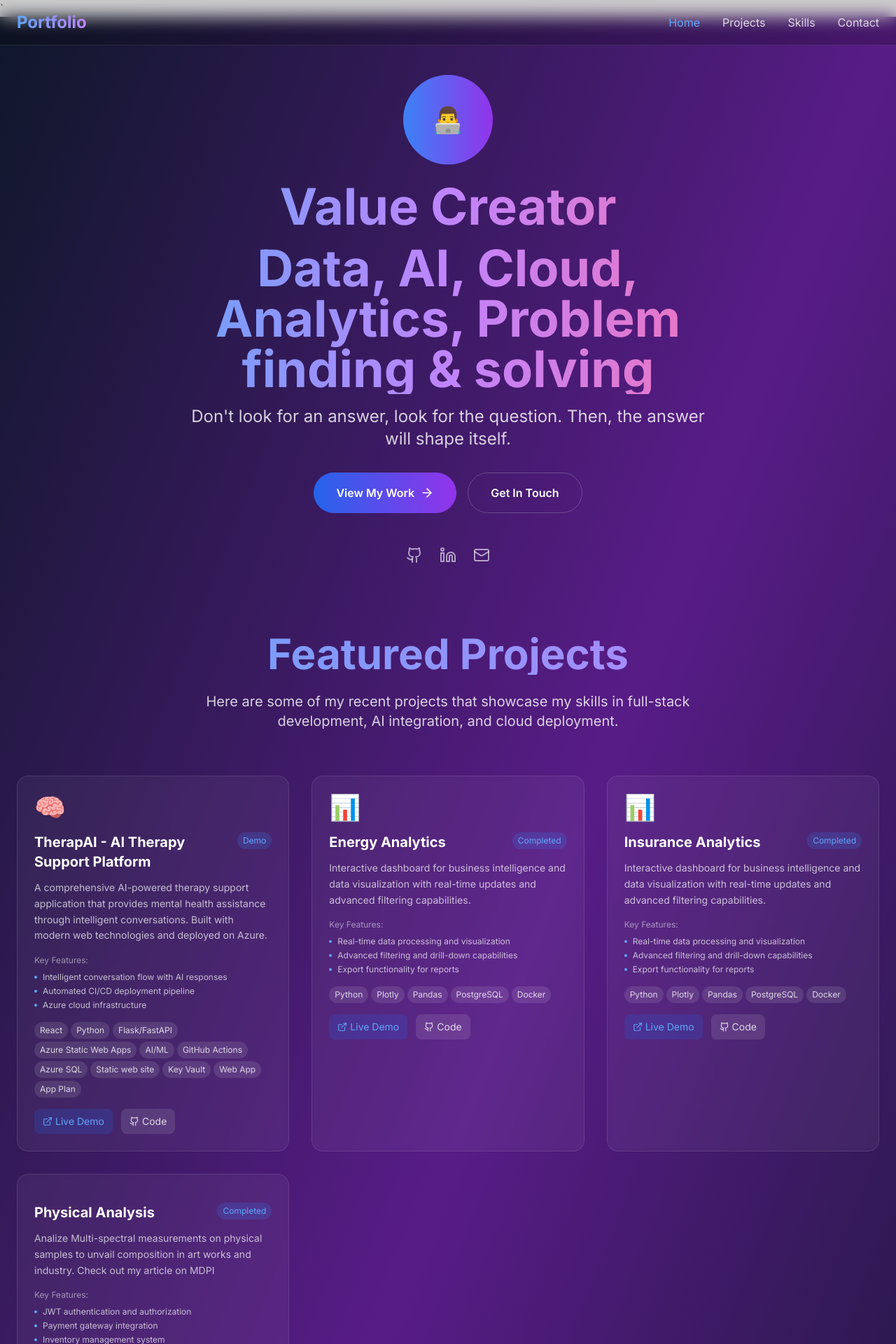
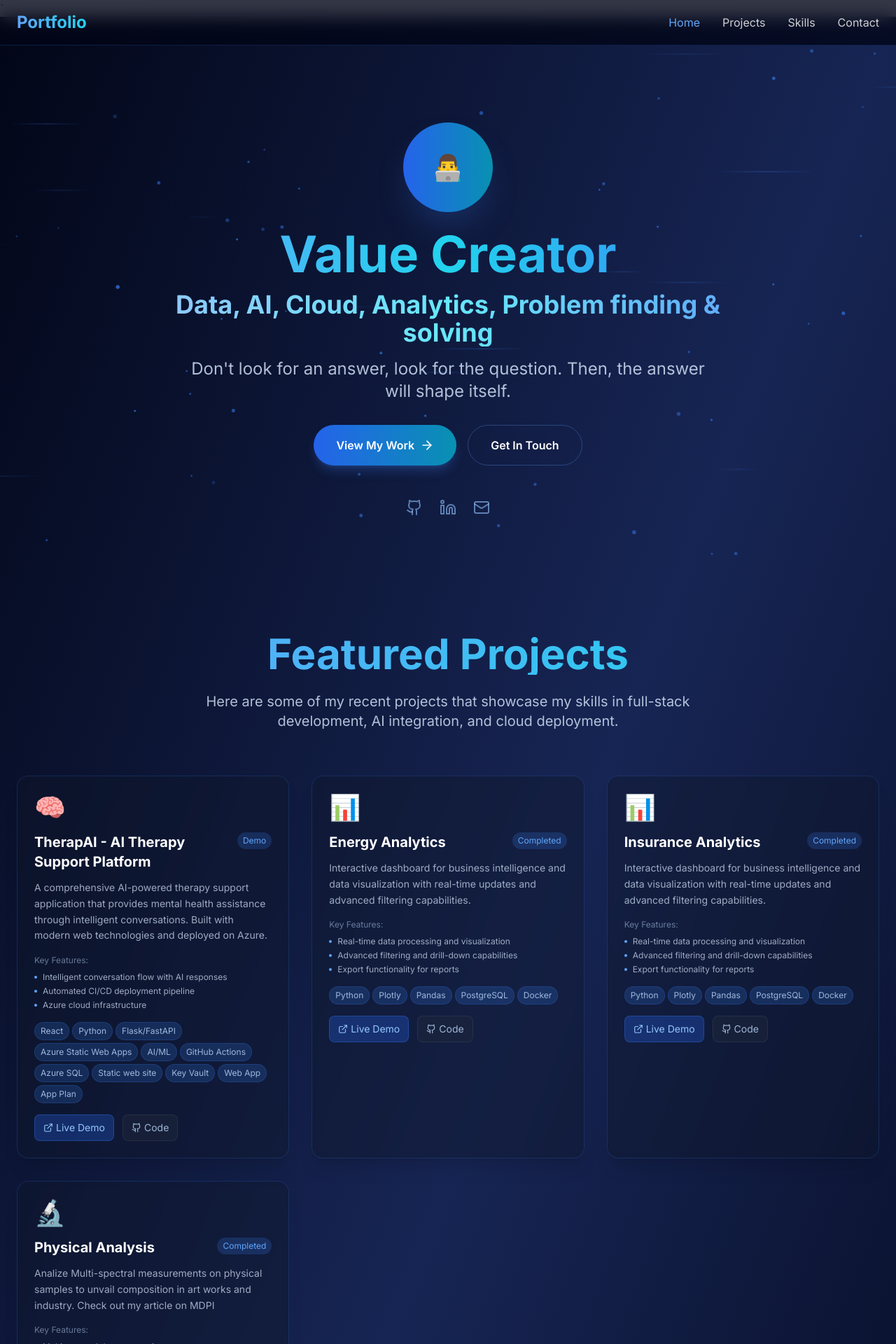
Before and after one commit to RicZit/PortfolioHomePage, a React (Create React App) app: page / in a window 1280 px wide. Shown: the top 1920 px of the page at 70% size. Built offline with nearby package versions, Linux system fonts and the light colour scheme.

Commit message:
edited background for home

```diff
--- a/src/App.jsx
+++ b/src/App.jsx
@@ -1,5 +1,132 @@
-import React, { useState, useEffect } from 'react';
+import React, { useState, useEffect, useRef } from 'react';
 import { Github, ExternalLink, Mail, Linkedin, ArrowRight } from 'lucide-react';
+
+const DataBackground = () => {
+  const canvasRef = useRef(null);
+
+  useEffect(() => {
+    const canvas = canvasRef.current;
+    if (!canvas) return;
+
+    const ctx = canvas.getContext('2d');
+    const resizeCanvas = () => {
+      canvas.width = window.innerWidth;
+      canvas.height = window.innerHeight;
+    };
+
+    resizeCanvas();
+    window.addEventListener('resize', resizeCanvas);
+
+    // Network nodes
+    const nodes = [];
+    const connections = [];
+
+    // Create nodes
+    for (let i = 0; i < 50; i++) {
+      nodes.push({
+        x: Math.random() * canvas.width,
+        y: Math.random() * canvas.height,
+        vx: (Math.random() - 0.5) * 0.5,
+        vy: (Math.random() - 0.5) * 0.5,
+        size: Math.random() * 2 + 1,
+        opacity: Math.random() * 0.5 + 0.2
+      });
+    }
+
+    // Data streams
+    const dataStreams = [];
+    for (let i = 0; i < 20; i++) {
+      dataStreams.push({
+        x: Math.random() * canvas.width,
+        y: Math.random() * canvas.height,
+        speed: Math.random() * 2 + 1,
+        length: Math.random() * 100 + 50,
+        opacity: Math.random() * 0.3 + 0.1
+      });
+    }
+
+    const animate = () => {
+      ctx.clearRect(0, 0, canvas.width, canvas.height);
+
+      // Draw connections between close nodes
+      ctx.strokeStyle = 'rgba(59, 130, 246, 0.1)';
+      ctx.lineWidth = 1;
+
+      for (let i = 0; i < nodes.length; i++) {
+        for (let j = i + 1; j < nodes.length; j++) {
+          const dx = nodes[i].x - nodes[j].x;
+          const dy = nodes[i].y - nodes[j].y;
+          const distance = Math.sqrt(dx * dx + dy * dy);
+
+          if (distance < 150) {
+            ctx.globalAlpha = (1 - distance / 150) * 0.3;
+            ctx.beginPath();
+            ctx.moveTo(nodes[i].x, nodes[i].y);
+            ctx.lineTo(nodes[j].x, nodes[j].y);
+            ctx.stroke();
+          }
+        }
+      }
+
+      // Draw nodes
+      nodes.forEach(node => {
+        ctx.globalAlpha = node.opacity;
+        ctx.fillStyle = '#3b82f6';
+        ctx.beginPath();
+        ctx.arc(node.x, node.y, node.size, 0, Math.PI * 2);
+        ctx.fill();
+
+        // Update position
+        node.x += node.vx;
+        node.y += node.vy;
+
+        // Bounce off edges
+        if (node.x < 0 || node.x > canvas.width) node.vx *= -1;
+        if (node.y < 0 || node.y > canvas.height) node.vy *= -1;
+      });
+
+      // Draw data streams
+      ctx.globalAlpha = 0.6;
+      dataStreams.forEach(stream => {
+        const gradient = ctx.createLinearGradient(stream.x, stream.y, stream.x + stream.length, stream.y);
+        gradient.addColorStop(0, `rgba(59, 130, 246, 0)`);
+        gradient.addColorStop(0.5, `rgba(59, 130, 246, ${stream.opacity})`);
+        gradient.addColorStop(1, `rgba(59, 130, 246, 0)`);
+
+        ctx.strokeStyle = gradient;
+        ctx.lineWidth = 2;
+        ctx.beginPath();
+        ctx.moveTo(stream.x, stream.y);
+        ctx.lineTo(stream.x + stream.length, stream.y);
+        ctx.stroke();
+
+        // Move stream
+        stream.x += stream.speed;
+        if (stream.x > canvas.width + stream.length) {
+          stream.x = -stream.length;
+          stream.y = Math.random() * canvas.height;
+        }
+      });
+
+      ctx.globalAlpha = 1;
+      requestAnimationFrame(animate);
+    };
+
+    animate();
+
+    return () => {
+      window.removeEventListener('resize', resizeCanvas);
+    };
+  }, []);
+
+  return (
+    <canvas
+      ref={canvasRef}
+      className="fixed inset-0 pointer-events-none"
+      style={{ zIndex: 1 }}
+    />
+  );
+};
 
 const App = () => {
   const [activeSection, setActiveSection] = useState('home');
@@ -83,14 +210,14 @@ const App = () => {
       technologies: ['Python', 'MatLab'],
       liveUrl: '#',
       githubUrl: '#',
-      image: '',
+      image: '🔬',
       status: 'Completed',
       category: 'Data Science',
       highlights: [
-        'JWT authentication and authorization',
-        'Payment gateway integration',
-        'Inventory management system',
-        'Comprehensive API documentation'
+        'Multi-spectral data processing',
+        'Advanced analytical algorithms',
+        'Research publication quality',
+        'Industry application ready'
       ]
     }
   ];
@@ -109,12 +236,30 @@ const App = () => {
   };
 
   return (
-    <div className="min-h-screen bg-gradient-to-br from-slate-900 via-purple-900 to-slate-900 text-white">
+    <div className="min-h-screen bg-gradient-to-br from-slate-950 via-blue-950 to-slate-950 text-white relative overflow-hidden">
+      {/* Data-themed background */}
+      <DataBackground />
+
+      {/* Grid pattern overlay */}
+      <div
+        className="fixed inset-0 opacity-10 pointer-events-none"
+        style={{
+          backgroundImage: `
+            linear-gradient(rgba(59, 130, 246, 0.1) 1px, transparent 1px),
+            linear-gradient(90deg, rgba(59, 130, 246, 0.1) 1px, transparent 1px)
+          `,
+          backgroundSize: '50px 50px',
+          zIndex: 2
+        }}
+      />
+
+      {/* Main content with higher z-index */}
+      <div className="relative" style={{ zIndex: 3 }}>
         {/* Navigation */}
-      <nav className="fixed top-0 w-full bg-black/20 backdrop-blur-md border-b border-white/10 z-50">
+        <nav className="fixed top-0 w-full bg-slate-950/80 backdrop-blur-md border-b border-blue-500/20 z-50">
           <div className="max-w-7xl mx-auto px-6 py-4">
             <div className="flex justify-between items-center">
-            <div className="text-2xl font-bold bg-gradient-to-r from-blue-400 to-purple-400 bg-clip-text text-transparent">
+              <div className="text-2xl font-bold bg-gradient-to-r from-blue-400 to-cyan-400 bg-clip-text text-transparent">
                 Portfolio
               </div>
               <div className="hidden md:flex space-x-8">
@@ -140,16 +285,16 @@ const App = () => {
             isVisible.home ? 'translate-y-0 opacity-100' : 'translate-y-10 opacity-0'
           }`}>
             <div className="mb-8">
-            <div className="w-32 h-32 mx-auto mb-6 bg-gradient-to-r from-blue-500 to-purple-600 rounded-full flex items-center justify-center text-4xl">
+              <div className="w-32 h-32 mx-auto mb-6 bg-gradient-to-r from-blue-600 to-cyan-600 rounded-full flex items-center justify-center text-4xl shadow-2xl shadow-blue-500/25">
                 👨‍💻
               </div>
-            <h1 className="text-5xl md:text-7xl font-bold mb-4 bg-gradient-to-r from-blue-400 via-purple-400 to-pink-400 bg-clip-text text-transparent">
+              <h1 className="text-5xl md:text-7xl font-bold mb-4 bg-gradient-to-r from-blue-400 via-cyan-400 to-blue-500 bg-clip-text text-transparent">
                 Value Creator
               </h1>
-            <h2 className="text-3xl md:text-7xl font-bold mb-4 bg-gradient-to-r from-blue-400 via-purple-400 to-pink-400 bg-clip-text text-transparent">
+              <h2 className="text-2xl md:text-4xl font-bold mb-4 bg-gradient-to-r from-blue-300 via-cyan-300 to-blue-400 bg-clip-text text-transparent">
                 Data, AI, Cloud, Analytics, Problem finding & solving
               </h2>
-            <p className="text-xl md:text-2xl text-white/80 mb-8 max-w-3xl mx-auto">
+              <p className="text-xl md:text-2xl text-blue-100/80 mb-8 max-w-3xl mx-auto">
                 Don't look for an answer, look for the question. Then, the answer will shape itself.
               </p>
             </div>
@@ -157,27 +302,27 @@ const App = () => {
             <div className="flex flex-col sm:flex-row gap-4 justify-center mb-12">
               <button
                 onClick={() => scrollToSection('projects')}
-              className="group bg-gradient-to-r from-blue-600 to-purple-600 hover:from-blue-500 hover:to-purple-500 px-8 py-4 rounded-full font-semibold transition-all duration-300 transform hover:scale-105 flex items-center justify-center"
+                className="group bg-gradient-to-r from-blue-600 to-cyan-600 hover:from-blue-500 hover:to-cyan-500 px-8 py-4 rounded-full font-semibold transition-all duration-300 transform hover:scale-105 flex items-center justify-center shadow-lg shadow-blue-500/25"
               >
                 View My Work
                 <ArrowRight className="ml-2 group-hover:translate-x-1 transition-transform" size={20} />
               </button>
               <a
-              href="mailto:your.email@example.com"
-              className="border border-white/20 hover:border-white/40 px-8 py-4 rounded-full font-semibold transition-all duration-300 hover:bg-white/5"
+                href="mailto:riccardomaria.zito@gmail.com"
+                className="border border-blue-400/30 hover:border-blue-400/60 px-8 py-4 rounded-full font-semibold transition-all duration-300 hover:bg-blue-500/10 backdrop-blur-sm"
               >
                 Get In Touch
               </a>
             </div>
 
             <div className="flex justify-center space-x-6">
-            <a href="https://github.com/yourusername" className="text-white/60 hover:text-white transition-colors">
+              <a href="https://github.com/yourusername" className="text-blue-300/60 hover:text-blue-300 transition-colors">
                 <Github size={24} />
               </a>
-            <a href="https://linkedin.com/in/yourprofile" className="text-white/60 hover:text-white transition-colors">
+              <a href="https://linkedin.com/in/yourprofile" className="text-blue-300/60 hover:text-blue-300 transition-colors">
                 <Linkedin size={24} />
               </a>
-            <a href="mailto:your.email@example.com" className="text-white/60 hover:text-white transition-colors">
+              <a href="mailto:riccardomaria.zito@gmail.com" className="text-blue-300/60 hover:text-blue-300 transition-colors">
                 <Mail size={24} />
               </a>
             </div>
@@ -190,10 +335,10 @@ const App = () => {
             <div className={`text-center mb-16 transform transition-all duration-1000 ${
               isVisible.projects ? 'translate-y-0 opacity-100' : 'translate-y-10 opacity-0'
             }`}>
-            <h2 className="text-4xl md:text-6xl font-bold mb-6 bg-gradient-to-r from-blue-400 to-purple-400 bg-clip-text text-transparent">
+              <h2 className="text-4xl md:text-6xl font-bold mb-6 bg-gradient-to-r from-blue-400 to-cyan-400 bg-clip-text text-transparent">
                 Featured Projects
               </h2>
-            <p className="text-xl text-white/80 max-w-3xl mx-auto">
+              <p className="text-xl text-blue-100/80 max-w-3xl mx-auto">
                 Here are some of my recent projects that showcase my skills in full-stack development, AI integration, and cloud deployment.
               </p>
             </div>
@@ -202,7 +347,7 @@ const App = () => {
               {projects.map((project, index) => (
                 <div
                   key={project.id}
-                className={`group bg-white/5 backdrop-blur-sm border border-white/10 rounded-2xl p-6 hover:bg-white/10 transition-all duration-500 transform hover:-translate-y-2 ${
+                  className={`group bg-slate-900/40 backdrop-blur-sm border border-blue-500/20 rounded-2xl p-6 hover:bg-slate-900/60 hover:border-blue-400/40 transition-all duration-500 transform hover:-translate-y-2 shadow-xl hover:shadow-2xl hover:shadow-blue-500/10 ${
                     isVisible.projects ? 'translate-y-0 opacity-100' : 'translate-y-10 opacity-0'
                   }`}
                   style={{ transitionDelay: `${index * 200}ms` }}
@@ -221,13 +366,13 @@ const App = () => {
                     </span>
                   </div>
 
-                <p className="text-white/70 mb-4 text-sm leading-relaxed">
+                  <p className="text-blue-100/70 mb-4 text-sm leading-relaxed">
                     {project.description}
                   </p>
 
                   <div className="mb-4">
-                  <div className="text-xs text-white/50 mb-2">Key Features:</div>
-                  <ul className="text-xs text-white/70 space-y-1">
+                    <div className="text-xs text-blue-200/50 mb-2">Key Features:</div>
+                    <ul className="text-xs text-blue-100/70 space-y-1">
                       {project.highlights.slice(0, 3).map((highlight, i) => (
                         <li key={i} className="flex items-center">
                           <div className="w-1 h-1 bg-blue-400 rounded-full mr-2"></div>
@@ -241,7 +386,7 @@ const App = () => {
                     {project.technologies.map((tech) => (
                       <span
                         key={tech}
-                      className="text-xs bg-white/10 text-white/80 px-2 py-1 rounded-full"
+                        className="text-xs bg-blue-500/20 text-blue-200/80 px-2 py-1 rounded-full border border-blue-500/20"
                       >
                         {tech}
                       </span>
@@ -253,7 +398,7 @@ const App = () => {
                       href={project.liveUrl}
                       target="_blank"
                       rel="noopener noreferrer"
-                    className="flex items-center text-sm bg-blue-600/20 hover:bg-blue-600/30 text-blue-400 px-3 py-2 rounded-lg transition-colors"
+                      className="flex items-center text-sm bg-blue-600/30 hover:bg-blue-600/40 text-blue-300 px-3 py-2 rounded-lg transition-colors border border-blue-500/30"
                     >
                       <ExternalLink size={14} className="mr-1" />
                       Live Demo
@@ -262,7 +407,7 @@ const App = () => {
                       href={project.githubUrl}
                       target="_blank"
                       rel="noopener noreferrer"
-                    className="flex items-center text-sm bg-white/10 hover:bg-white/20 text-white/80 px-3 py-2 rounded-lg transition-colors"
+                      className="flex items-center text-sm bg-slate-800/50 hover:bg-slate-700/50 text-blue-200/80 px-3 py-2 rounded-lg transition-colors border border-slate-600/30"
                     >
                       <Github size={14} className="mr-1" />
                       Code
@@ -275,15 +420,15 @@ const App = () => {
         </section>
 
         {/* Skills Section */}
-      <section id="skills" className="py-20 px-6 bg-black/20">
+        <section id="skills" className="py-20 px-6 bg-slate-950/20">
           <div className="max-w-7xl mx-auto">
             <div className={`text-center mb-16 transform transition-all duration-1000 ${
               isVisible.skills ? 'translate-y-0 opacity-100' : 'translate-y-10 opacity-0'
             }`}>
-            <h2 className="text-4xl md:text-6xl font-bold mb-6 bg-gradient-to-r from-purple-400 to-pink-400 bg-clip-text text-transparent">
+              <h2 className="text-4xl md:text-6xl font-bold mb-6 bg-gradient-to-r from-cyan-400 to-blue-400 bg-clip-text text-transparent">
                 Technical Skills
               </h2>
-            <p className="text-xl text-white/80 max-w-3xl mx-auto">
+              <p className="text-xl text-blue-100/80 max-w-3xl mx-auto">
                 A comprehensive toolkit for building modern, scalable applications across the full technology stack.
               </p>
             </div>
@@ -292,17 +437,17 @@ const App = () => {
               {skills.map((skillGroup, index) => (
                 <div
                   key={skillGroup.category}
-                className={`bg-white/5 backdrop-blur-sm border border-white/10 rounded-xl p-6 hover:bg-white/10 transition-all duration-500 ${
+                  className={`bg-slate-900/40 backdrop-blur-sm border border-blue-500/20 rounded-xl p-6 hover:bg-slate-900/60 hover:border-blue-400/40 transition-all duration-500 shadow-lg hover:shadow-xl hover:shadow-blue-500/10 ${
                     isVisible.skills ? 'translate-y-0 opacity-100' : 'translate-y-10 opacity-0'
                   }`}
                   style={{ transitionDelay: `${index * 150}ms` }}
                 >
-                <h3 className="text-lg font-semibold mb-4 text-purple-400">
+                  <h3 className="text-lg font-semibold mb-4 text-cyan-400">
                     {skillGroup.category}
                   </h3>
                   <ul className="space-y-2">
                     {skillGroup.items.map((skill) => (
-                    <li key={skill} className="text-white/80 text-sm">
+                      <li key={skill} className="text-blue-100/80 text-sm">
                         {skill}
                       </li>
                     ))}
@@ -322,14 +467,14 @@ const App = () => {
               <h2 className="text-4xl md:text-6xl font-bold mb-6 bg-gradient-to-r from-green-400 to-blue-400 bg-clip-text text-transparent">
                 Let's Work Together
               </h2>
-            <p className="text-xl text-white/80 mb-8 max-w-2xl mx-auto">
+              <p className="text-xl text-blue-100/80 mb-8 max-w-2xl mx-auto">
                 I'm always interested in new opportunities and exciting projects. Let's discuss how we can bring your ideas to life.
               </p>
 
               <div className="flex flex-col sm:flex-row gap-6 justify-center mb-8">
                 <a
                   href="mailto:riccardomaria.zito@gmail.com"
-                className="group bg-gradient-to-r from-green-600 to-blue-600 hover:from-green-500 hover:to-blue-500 px-8 py-4 rounded-full font-semibold transition-all duration-300 transform hover:scale-105 flex items-center justify-center"
+                  className="group bg-gradient-to-r from-green-600 to-blue-600 hover:from-green-500 hover:to-blue-500 px-8 py-4 rounded-full font-semibold transition-all duration-300 transform hover:scale-105 flex items-center justify-center shadow-lg shadow-green-500/25"
                 >
                   <Mail className="mr-2" size={20} />
                   Get in touch
@@ -338,14 +483,14 @@ const App = () => {
                   href="https://linkedin.com/in/yourprofile"
                   target="_blank"
                   rel="noopener noreferrer"
-                className="border border-white/20 hover:border-white/40 px-8 py-4 rounded-full font-semibold transition-all duration-300 hover:bg-white/5 flex items-center justify-center"
+                  className="border border-blue-400/30 hover:border-blue-400/60 px-8 py-4 rounded-full font-semibold transition-all duration-300 hover:bg-blue-500/10 backdrop-blur-sm flex items-center justify-center"
                 >
                   <Linkedin className="mr-2" size={20} />
                   Visit
                 </a>
               </div>
 
-            <p className="text-white/60">
+              <p className="text-blue-200/60">
                 Based in Milan, Lombardy, IT
               </p>
             </div>
@@ -353,11 +498,12 @@ const App = () => {
         </section>
 
         {/* Footer */}
-      <footer className="border-t border-white/10 py-8 px-6">
-        <div className="max-w-7xl mx-auto text-center text-white/60">
+        <footer className="border-t border-blue-500/20 py-8 px-6 bg-slate-950/30">
+          <div className="max-w-7xl mx-auto text-center text-blue-200/60">
             <p>&copy; 2024 Riccardo Maria Zito</p>
           </div>
         </footer>
+      </div>
     </div>
   );
 };
```
Lines whose indentation alone changed are shown as unchanged.
